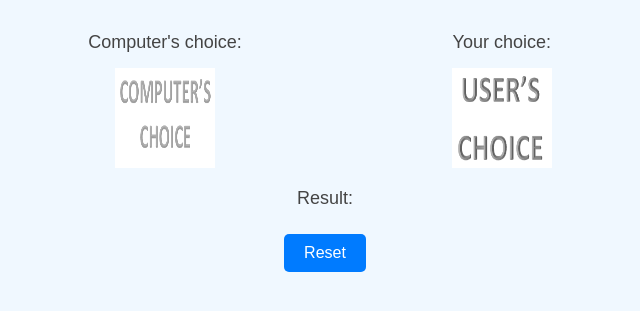
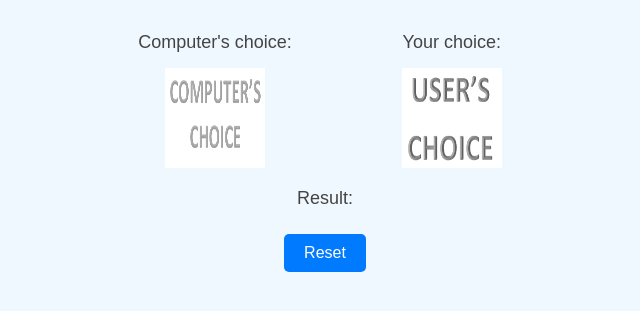
Before and after one commit to SouravKJ/Battal_trio, a plain HTML site: page index.html in a window 1280 px wide. Shown: the part 279-590 px from the top of the page, without its empty margins (315-955 px from the left). Drawn offline with Linux system fonts and the light colour scheme.

Commit message:
style.css

```diff
--- a/style.css
+++ b/style.css
@@ -44,7 +44,7 @@ h1 {
 .one{
     display: flex;
     justify-content: center;
-    column-gap: 200px;
+    column-gap: 100px;
 }
 #results {
     margin-top: 20px;
```
